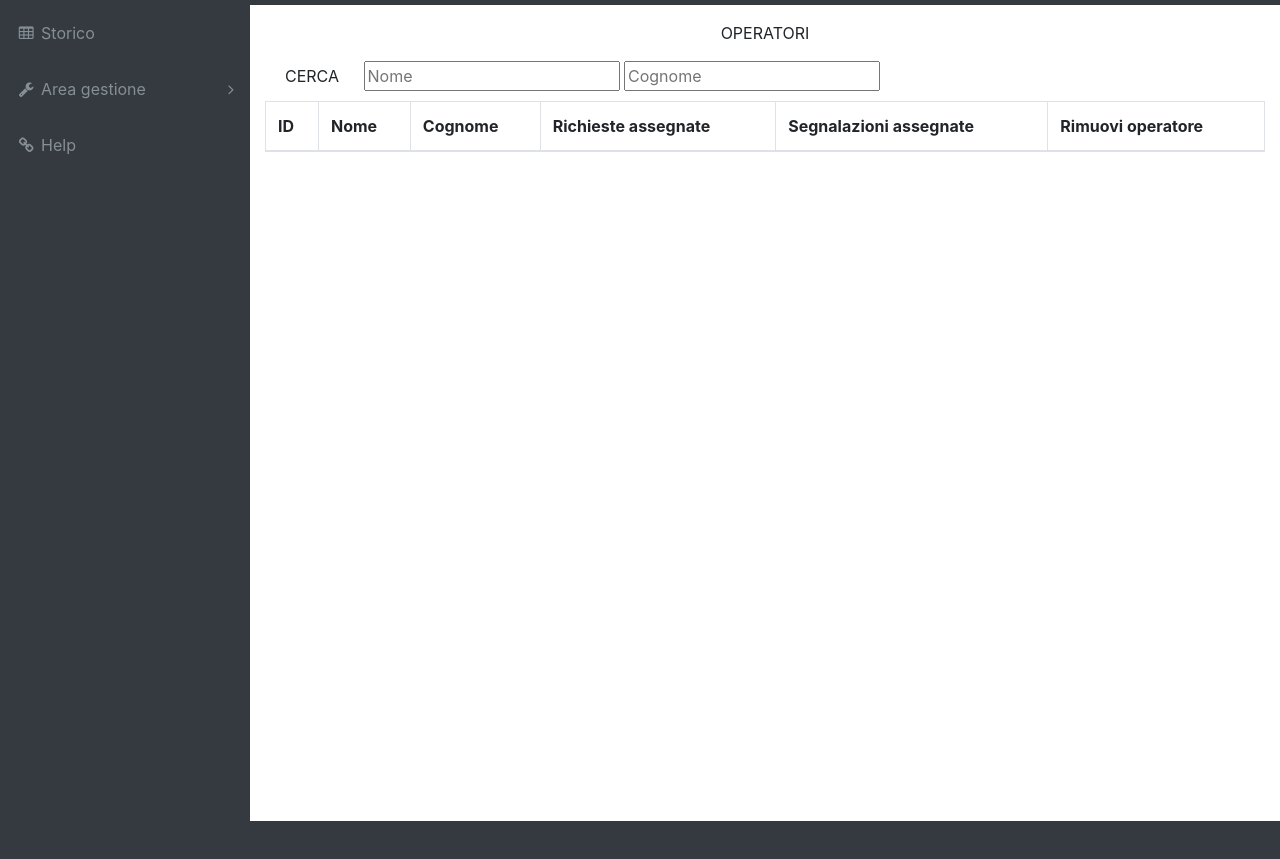
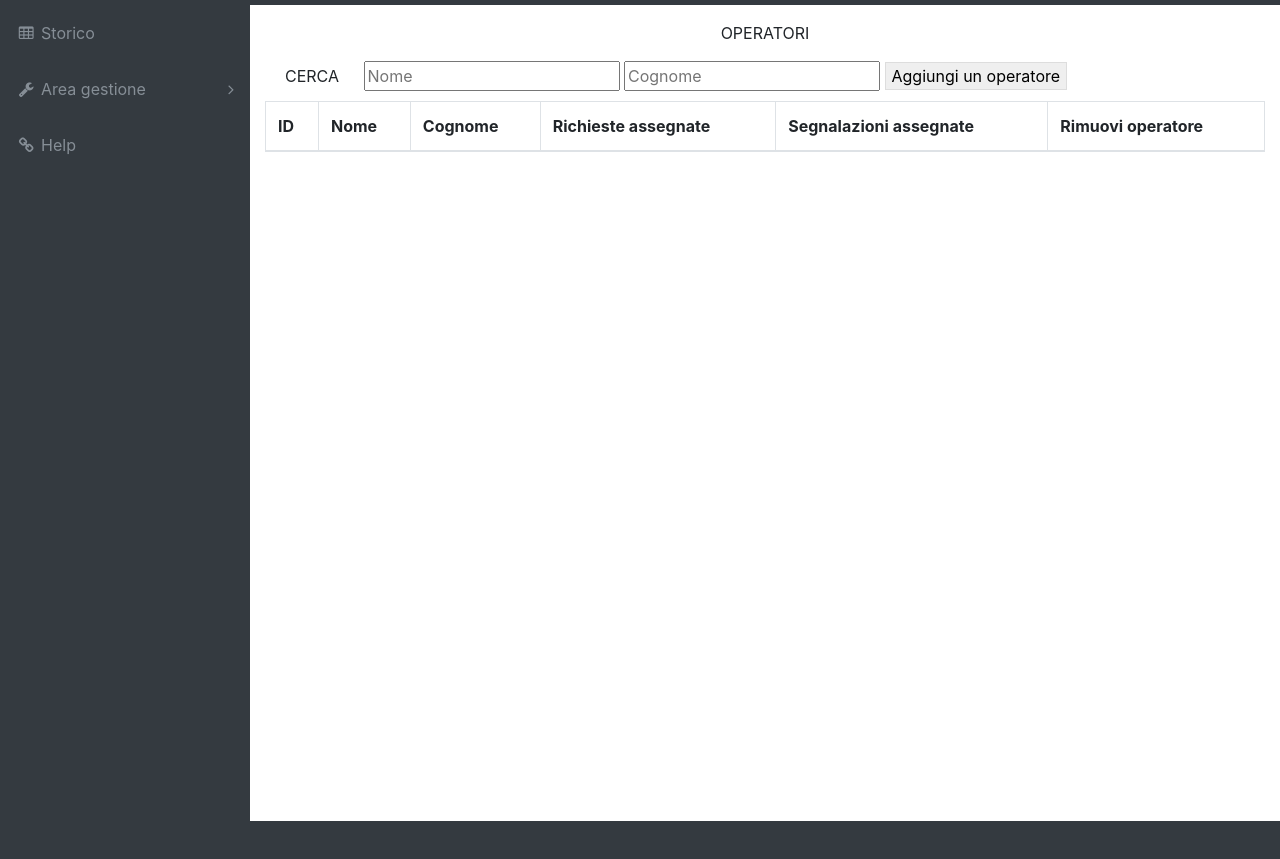
Before and after one commit to bibaroc/UNICAM-IDS_Server, a website: page public/index.html at #!/operatori in a window 1280 px wide. Shown: the part 51-910 px from the top of the page. Drawn offline with nearby package versions, Linux system fonts and the light colour scheme; some packages are replaced by stand-ins of ours; no server answers; a script that the page names is missing.

Commit message:
fix per pacinopanino

```diff
--- a/public/partials/management/Operatori.html
+++ b/public/partials/management/Operatori.html
@@ -4,7 +4,7 @@
             <div style="display: inline;margin-right: 20px;margin-left: 20px;">CERCA</div>
             <input type="text" ng-model="search.nome" placeholder="Nome">
             <input type="text" ng-model="search.cognome" placeholder="Cognome">
-            <button ng-click="aggiungiOperatore()" style="left:50%;position: relative;border: 1px solid #ddd">Aggiungi un operatore</button>
+            <button ng-click="aggiungiOperatore()" style="position: relative;border: 1px solid #ddd">Aggiungi un operatore</button>
               <table class="table table-bordered" id="dataTable" width="100%" cellspacing="0" style="margin-top: 10px;">
                 <thead>
                   <tr>
@@ -57,6 +57,7 @@
                 <br>
                 <span style="display: block;">Risultato dell'operazione :  <span id="resultAddingOperator" style="color: red;"> </span></span>
                 <br>
+                <br>
                 <button style="width: 100%;bottom:0;position: absolute;" ng-click="confermaAddOperatore()">Aggiungi</button>
 
               </div>
```
